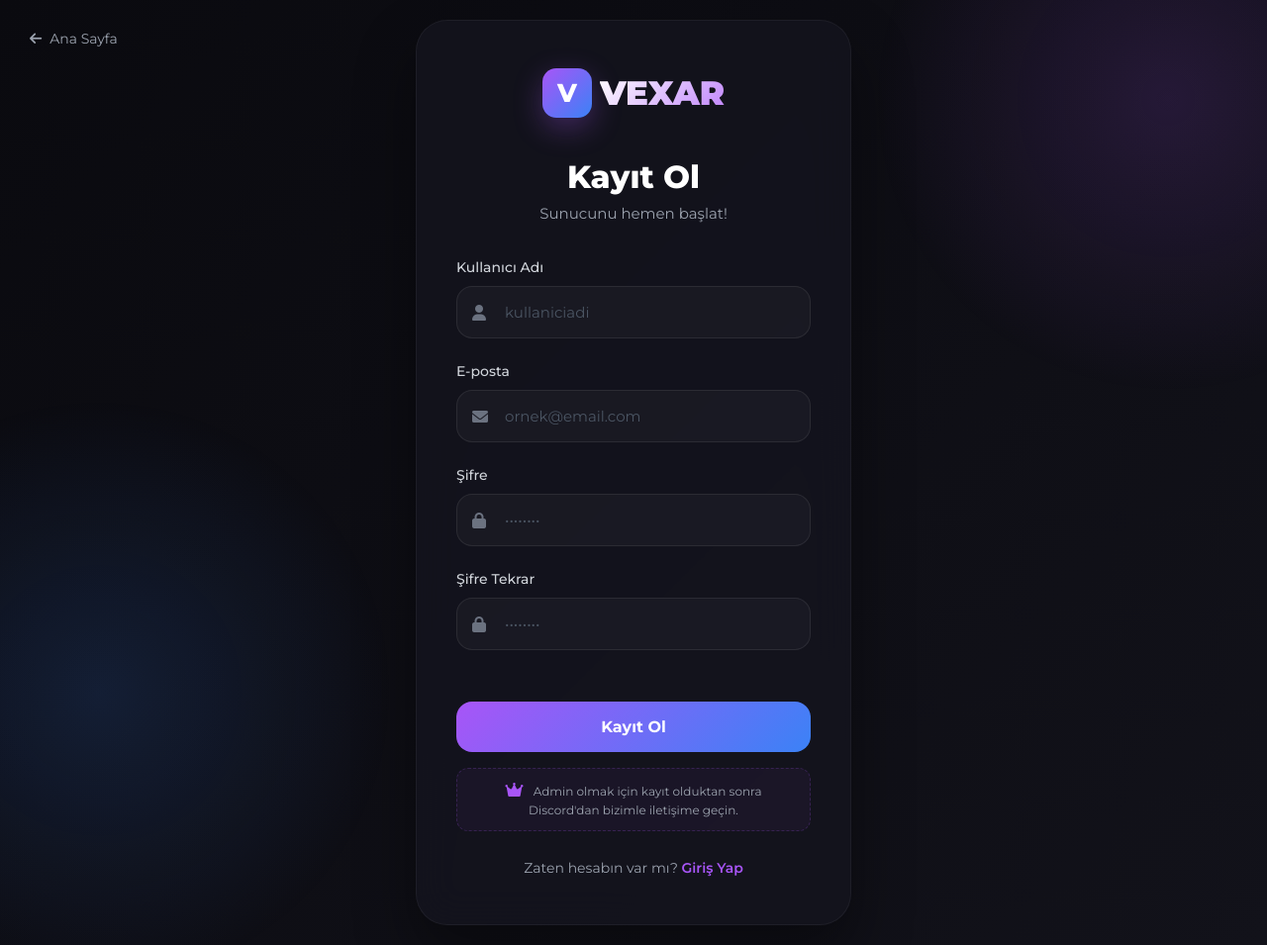
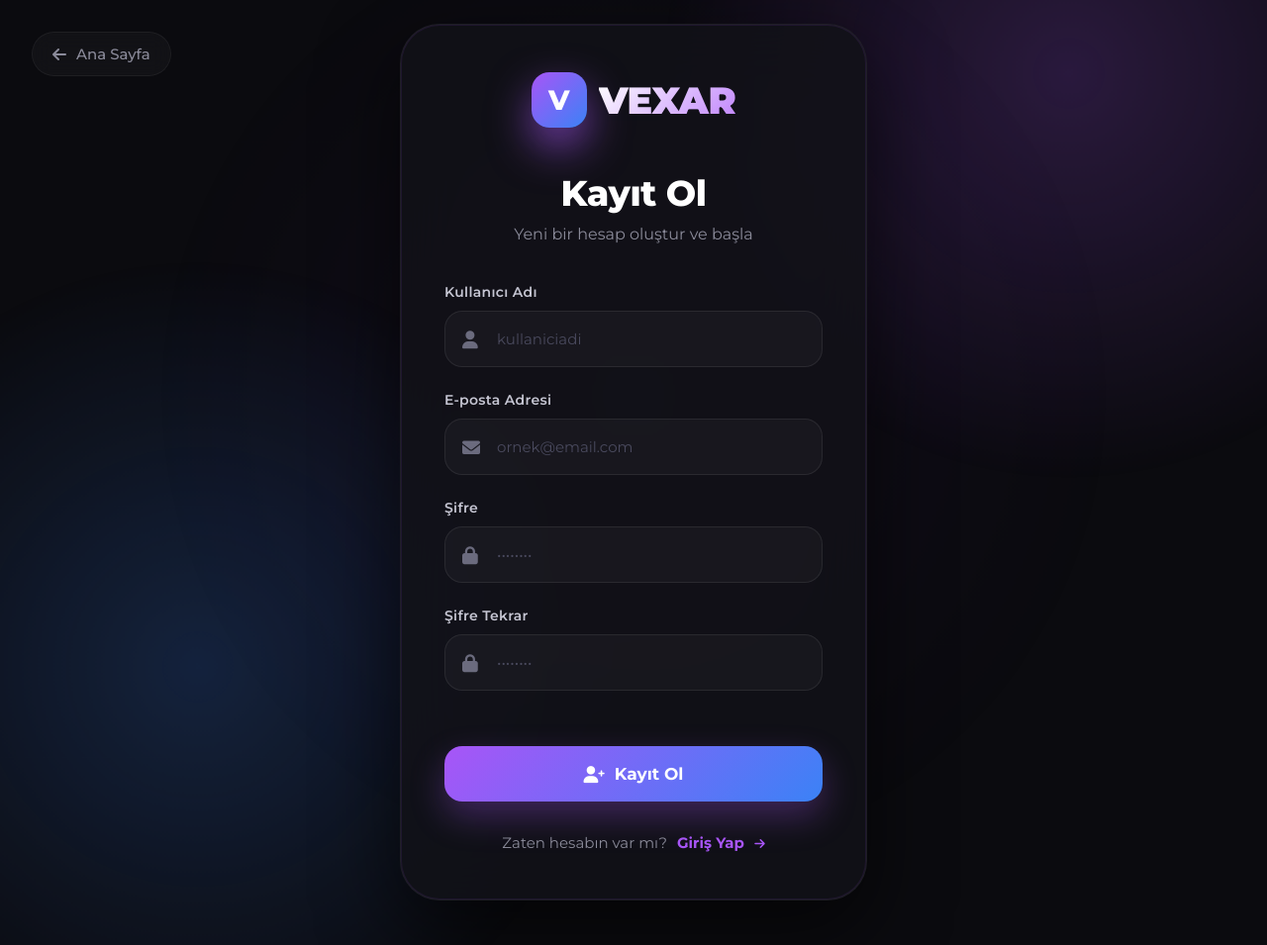
Before and after one commit to taeturkish/Vexar, a plain HTML site: page kayit.html in a window 1280 px wide. Shown: the whole page at 99% size. After the commit the page ends 934 px from the top, so only its background shows below. Drawn offline with nearby package versions, Linux system fonts and the light colour scheme.

Commit message:
Update kayit.html

```diff
--- a/kayit.html
+++ b/kayit.html
@@ -4,230 +4,430 @@
   <meta charset="UTF-8">
   <meta name="viewport" content="width=device-width, initial-scale=1.0">
   <title>Vexar Hosting | Kayıt Ol</title>
+  <link rel="preconnect" href="https://fonts.googleapis.com">
+  <link rel="preconnect" href="https://fonts.gstatic.com" crossorigin>
   <link href="https://fonts.googleapis.com/css2?family=Montserrat:wght@300;400;500;600;700;800;900&display=swap" rel="stylesheet">
   <link rel="stylesheet" href="https://cdnjs.cloudflare.com/ajax/libs/font-awesome/6.0.0-beta3/css/all.min.css">
   <style>
     * { margin: 0; padding: 0; box-sizing: border-box; }
+
     body {
       font-family: 'Montserrat', sans-serif;
-      background: linear-gradient(135deg, #0a0a0f 0%, #12121a 100%);
+      background: #0b0b0f;
       min-height: 100vh;
       display: flex;
       align-items: center;
       justify-content: center;
       color: white;
+      position: relative;
+      overflow-x: hidden;
     }
+
+    /* Glow Effects */
     .glow {
       position: fixed;
-      width: 600px;
-      height: 600px;
+      width: 800px;
+      height: 800px;
       border-radius: 50%;
-      background: radial-gradient(circle, rgba(168, 85, 247, 0.15) 0%, transparent 70%);
       pointer-events: none;
       z-index: 0;
     }
-    .glow-1 { top: -200px; right: -200px; }
-    .glow-2 { bottom: -200px; left: -200px; background: radial-gradient(circle, rgba(59, 130, 246, 0.15) 0%, transparent 70%); }
+    .glow-1 {
+      top: -300px;
+      right: -200px;
+      background: radial-gradient(circle, rgba(168, 85, 247, 0.2) 0%, transparent 70%);
+      animation: float 8s ease-in-out infinite;
+    }
+    .glow-2 {
+      bottom: -300px;
+      left: -200px;
+      background: radial-gradient(circle, rgba(59, 130, 246, 0.2) 0%, transparent 70%);
+      animation: float 8s ease-in-out infinite reverse;
+    }
+    .glow-3 {
+      top: 50%;
+      left: 50%;
+      transform: translate(-50%, -50%);
+      background: radial-gradient(circle, rgba(168, 85, 247, 0.1) 0%, transparent 70%);
+      width: 1000px;
+      height: 1000px;
+      animation: pulse 6s ease-in-out infinite;
+    }
 
+    @keyframes float {
+      0%, 100% { transform: translateY(0) scale(1); }
+      50% { transform: translateY(-30px) scale(1.05); }
+    }
+
+    @keyframes pulse {
+      0%, 100% { opacity: 0.5; transform: translate(-50%, -50%) scale(1); }
+      50% { opacity: 0.8; transform: translate(-50%, -50%) scale(1.1); }
+    }
+
+    /* Container */
     .register-container {
       position: relative;
       z-index: 10;
       width: 100%;
-      max-width: 480px;
-      padding: 20px;
+      max-width: 520px;
+      padding: 24px;
+      animation: fadeInUp 0.8s cubic-bezier(0.16, 1, 0.3, 1);
     }
+
+    @keyframes fadeInUp {
+      from {
+        opacity: 0;
+        transform: translateY(40px);
+      }
+      to {
+        opacity: 1;
+        transform: translateY(0);
+      }
+    }
+
+    /* Card */
     .register-card {
-      background: rgba(20, 20, 30, 0.8);
-      backdrop-filter: blur(20px);
-      border: 1px solid rgba(255, 255, 255, 0.05);
-      border-radius: 32px;
-      padding: 48px 40px;
-      box-shadow: 0 30px 60px rgba(0, 0, 0, 0.4);
-      animation: fadeInUp 0.6s ease;
+      background: rgba(18, 18, 24, 0.85);
+      backdrop-filter: blur(30px);
+      border: 1px solid rgba(255, 255, 255, 0.06);
+      border-radius: 40px;
+      padding: 48px 44px;
+      box-shadow: 0 30px 80px rgba(0, 0, 0, 0.6), 0 0 0 1px rgba(168, 85, 247, 0.1) inset;
+      transition: all 0.4s;
     }
-    @keyframes fadeInUp {
-      from { opacity: 0; transform: translateY(30px); }
-      to { opacity: 1; transform: translateY(0); }
+
+    .register-card:hover {
+      box-shadow: 0 40px 100px rgba(0, 0, 0, 0.8), 0 0 0 1px rgba(168, 85, 247, 0.2) inset;
+      border-color: rgba(168, 85, 247, 0.2);
     }
+
+    /* Logo */
     .logo {
       display: flex;
       align-items: center;
       justify-content: center;
-      gap: 8px;
-      margin-bottom: 40px;
+      gap: 12px;
+      margin-bottom: 44px;
     }
+
     .logo-icon {
-      width: 50px;
-      height: 50px;
+      width: 56px;
+      height: 56px;
       background: linear-gradient(135deg, #a855f7, #3b82f6);
-      border-radius: 14px;
+      border-radius: 18px;
       display: flex;
       align-items: center;
       justify-content: center;
-      font-size: 26px;
+      font-size: 28px;
       font-weight: 800;
-      box-shadow: 0 10px 30px rgba(168, 85, 247, 0.3);
+      box-shadow: 0 15px 35px rgba(168, 85, 247, 0.4);
+      animation: iconPulse 3s ease-in-out infinite;
     }
+
+    @keyframes iconPulse {
+      0%, 100% { box-shadow: 0 15px 35px rgba(168, 85, 247, 0.4); }
+      50% { box-shadow: 0 20px 45px rgba(168, 85, 247, 0.7); }
+    }
+
     .logo-text {
-      font-size: 34px;
+      font-size: 38px;
       font-weight: 900;
-      background: linear-gradient(135deg, #ffffff, #c084fc);
+      letter-spacing: -0.5px;
+      background: linear-gradient(135deg, #ffffff 0%, #c084fc 100%);
       -webkit-background-clip: text;
       background-clip: text;
       color: transparent;
     }
+
+    /* Title */
     .register-title {
-      font-size: 32px;
+      font-size: 36px;
       font-weight: 800;
       text-align: center;
-      margin-bottom: 8px;
+      margin-bottom: 10px;
+      letter-spacing: -0.5px;
     }
+
     .register-subtitle {
-      color: #9ca3af;
+      color: #8b8b9a;
       text-align: center;
-      font-size: 15px;
-      margin-bottom: 36px;
+      font-size: 16px;
+      margin-bottom: 40px;
+      font-weight: 400;
     }
+
+    /* Form */
     .form-group {
       margin-bottom: 24px;
+      opacity: 0;
+      animation: fadeInUp 0.6s cubic-bezier(0.16, 1, 0.3, 1) forwards;
     }
+
+    .form-group:nth-child(1) { animation-delay: 0.1s; }
+    .form-group:nth-child(2) { animation-delay: 0.2s; }
+    .form-group:nth-child(3) { animation-delay: 0.3s; }
+    .form-group:nth-child(4) { animation-delay: 0.4s; }
+
     .form-group label {
       display: block;
       margin-bottom: 10px;
-      font-weight: 500;
-      color: #d1d5db;
+      font-weight: 600;
+      color: #c5c5d2;
       font-size: 14px;
+      letter-spacing: 0.3px;
     }
+
     .input-wrapper {
       position: relative;
     }
+
     .input-wrapper i {
       position: absolute;
-      left: 16px;
+      left: 18px;
       top: 50%;
       transform: translateY(-50%);
-      color: #6b7280;
-      font-size: 16px;
+      color: #6b6b7e;
+      font-size: 18px;
+      transition: color 0.3s;
     }
+
     .input-wrapper input {
       width: 100%;
-      padding: 16px 16px 16px 48px;
+      padding: 18px 18px 18px 52px;
       background: rgba(255, 255, 255, 0.03);
       border: 1.5px solid rgba(255, 255, 255, 0.08);
-      border-radius: 16px;
+      border-radius: 18px;
       color: white;
       font-family: 'Montserrat', sans-serif;
       font-size: 15px;
+      font-weight: 500;
       transition: all 0.3s;
     }
+
     .input-wrapper input:focus {
       outline: none;
       border-color: #a855f7;
       background: rgba(168, 85, 247, 0.05);
+      box-shadow: 0 0 0 4px rgba(168, 85, 247, 0.1);
     }
+
+    .input-wrapper input:focus + i,
+    .input-wrapper input:valid + i {
+      color: #a855f7;
+    }
+
     .input-wrapper input::placeholder {
-      color: #4b5563;
+      color: #4a4a5e;
+      font-weight: 400;
     }
+
+    /* Button */
     .btn {
       width: 100%;
-      padding: 16px;
+      padding: 18px;
       background: linear-gradient(135deg, #a855f7, #3b82f6);
       border: none;
-      border-radius: 16px;
+      border-radius: 18px;
       color: white;
       font-weight: 700;
-      font-size: 16px;
+      font-size: 17px;
       cursor: pointer;
-      transition: all 0.3s;
+      transition: all 0.4s cubic-bezier(0.16, 1, 0.3, 1);
       font-family: 'Montserrat', sans-serif;
       position: relative;
       overflow: hidden;
+      box-shadow: 0 15px 35px rgba(168, 85, 247, 0.3);
+      margin-top: 32px;
+      opacity: 0;
+      animation: fadeInUp 0.6s cubic-bezier(0.16, 1, 0.3, 1) 0.5s forwards;
     }
+
+    .btn::before {
+      content: '';
+      position: absolute;
+      top: 50%;
+      left: 50%;
+      width: 0;
+      height: 0;
+      border-radius: 50%;
+      background: rgba(255, 255, 255, 0.3);
+      transform: translate(-50%, -50%);
+      transition: width 0.6s, height 0.6s;
+    }
+
     .btn:hover {
-      transform: translateY(-2px);
-      box-shadow: 0 15px 35px rgba(168, 85, 247, 0.4);
+      transform: translateY(-3px);
+      box-shadow: 0 20px 45px rgba(168, 85, 247, 0.5);
     }
+
+    .btn:hover::before {
+      width: 400px;
+      height: 400px;
+    }
+
     .btn:disabled {
-      opacity: 0.6;
+      opacity: 0.7;
       cursor: not-allowed;
       transform: none;
     }
+
+    .btn-content {
+      display: flex;
+      align-items: center;
+      justify-content: center;
+      gap: 10px;
+      position: relative;
+      z-index: 2;
+    }
+
     .spinner {
-      display: inline-block;
-      width: 20px;
-      height: 20px;
-      border: 2px solid rgba(255,255,255,0.3);
+      width: 22px;
+      height: 22px;
+      border: 2.5px solid rgba(255, 255, 255, 0.2);
       border-top-color: white;
       border-radius: 50%;
       animation: spin 0.8s linear infinite;
     }
-    @keyframes spin { to { transform: rotate(360deg); } }
+
+    @keyframes spin {
+      to { transform: rotate(360deg); }
+    }
+
+    /* Messages */
+    .message {
+      padding: 14px 18px;
+      border-radius: 14px;
+      font-size: 14px;
+      font-weight: 500;
+      margin-bottom: 20px;
+      display: none;
+      animation: slideIn 0.3s ease;
+    }
+
+    @keyframes slideIn {
+      from { opacity: 0; transform: translateY(-10px); }
+      to { opacity: 1; transform: translateY(0); }
+    }
+
     .error-message {
-      color: #ef4444;
-      font-size: 13px;
-      margin-top: 8px;
-      min-height: 20px;
+      background: rgba(239, 68, 68, 0.08);
+      border-left: 4px solid #ef4444;
+      color: #fca5a5;
     }
+
     .success-message {
-      color: #22c55e;
-      font-size: 13px;
-      margin-top: 8px;
+      background: rgba(34, 197, 94, 0.08);
+      border-left: 4px solid #22c55e;
+      color: #86efac;
     }
+
+    /* Footer */
     .login-link {
       text-align: center;
-      margin-top: 28px;
-      color: #9ca3af;
-      font-size: 14px;
+      margin-top: 32px;
+      color: #8b8b9a;
+      font-size: 15px;
+      opacity: 0;
+      animation: fadeInUp 0.6s cubic-bezier(0.16, 1, 0.3, 1) 0.6s forwards;
     }
+
     .login-link a {
       color: #a855f7;
       text-decoration: none;
-      font-weight: 600;
-      transition: color 0.2s;
+      font-weight: 700;
+      transition: all 0.3s;
+      margin-left: 6px;
+      position: relative;
     }
+
+    .login-link a::after {
+      content: '';
+      position: absolute;
+      bottom: -2px;
+      left: 0;
+      width: 0;
+      height: 2px;
+      background: linear-gradient(90deg, #a855f7, #3b82f6);
+      transition: width 0.3s;
+    }
+
     .login-link a:hover {
       color: #c084fc;
     }
+
+    .login-link a:hover::after {
+      width: 100%;
+    }
+
+    /* Back Button */
     .back-home {
-      position: absolute;
-      top: 30px;
-      left: 30px;
-      color: #9ca3af;
+      position: fixed;
+      top: 32px;
+      left: 32px;
+      color: #8b8b9a;
       text-decoration: none;
       display: flex;
       align-items: center;
-      gap: 8px;
-      font-size: 14px;
-      transition: color 0.2s;
+      gap: 10px;
+      font-size: 15px;
+      font-weight: 500;
+      transition: all 0.3s;
       z-index: 20;
+      padding: 12px 20px;
+      background: rgba(255, 255, 255, 0.03);
+      border: 1px solid rgba(255, 255, 255, 0.05);
+      border-radius: 40px;
+      backdrop-filter: blur(10px);
     }
+
     .back-home:hover {
       color: white;
+      background: rgba(255, 255, 255, 0.08);
+      border-color: rgba(168, 85, 247, 0.3);
+      transform: translateX(-5px);
     }
-    .admin-note {
-      text-align: center;
-      margin-top: 16px;
-      padding: 12px;
-      background: rgba(168, 85, 247, 0.05);
-      border-radius: 12px;
-      border: 1px dashed rgba(168, 85, 247, 0.2);
+
+    .back-home i {
+      font-size: 16px;
+      transition: transform 0.3s;
     }
-    .admin-note i {
-      color: #a855f7;
-      margin-right: 6px;
+
+    .back-home:hover i {
+      transform: translateX(-3px);
     }
-    .admin-note span {
-      color: #9ca3af;
-      font-size: 12px;
+
+    /* Responsive */
+    @media (max-width: 600px) {
+      .register-container {
+        padding: 16px;
+      }
+      .register-card {
+        padding: 36px 28px;
+        border-radius: 32px;
+      }
+      .back-home {
+        top: 20px;
+        left: 20px;
+        padding: 10px 16px;
+        font-size: 14px;
+      }
+      .logo-text {
+        font-size: 32px;
+      }
+      .register-title {
+        font-size: 30px;
+      }
     }
   </style>
 </head>
 <body>
   <div class="glow glow-1"></div>
   <div class="glow glow-2"></div>
+  <div class="glow glow-3"></div>
 
   <a href="/" class="back-home">
-    <i class="fas fa-arrow-left"></i> Ana Sayfa
+    <i class="fas fa-arrow-left"></i>
+    <span>Ana Sayfa</span>
   </a>
 
   <div class="register-container">
@@ -238,22 +438,25 @@
       </div>
 
       <h1 class="register-title">Kayıt Ol</h1>
-      <p class="register-subtitle">Sunucunu hemen başlat!</p>
+      <p class="register-subtitle">Yeni bir hesap oluştur ve başla</p>
 
-      <form id="registerForm" onsubmit="handleRegister(event)">
+      <div id="errorMessage" class="message error-message"></div>
+      <div id="successMessage" class="message success-message"></div>
+
+      <form id="registerForm" onsubmit="window.handleRegister(event)">
         <div class="form-group">
           <label>Kullanıcı Adı</label>
           <div class="input-wrapper">
             <i class="fas fa-user"></i>
-            <input type="text" id="username" placeholder="kullaniciadi" required minlength="3">
+            <input type="text" id="username" placeholder="kullaniciadi" required minlength="3" autocomplete="off">
           </div>
         </div>
 
         <div class="form-group">
-          <label>E-posta</label>
+          <label>E-posta Adresi</label>
           <div class="input-wrapper">
             <i class="fas fa-envelope"></i>
-            <input type="email" id="email" placeholder="ornek@email.com" required>
+            <input type="email" id="email" placeholder="ornek@email.com" required autocomplete="off">
           </div>
         </div>
 
@@ -273,29 +476,24 @@
           </div>
         </div>
 
-        <div id="errorMessage" class="error-message"></div>
-        <div id="successMessage" class="success-message"></div>
-
         <button type="submit" class="btn" id="registerBtn">
-          <span id="btnText">Kayıt Ol</span>
-          <span id="btnSpinner" class="spinner" style="display: none;"></span>
+          <div class="btn-content" id="btnContent">
+            <i class="fas fa-user-plus"></i>
+            <span>Kayıt Ol</span>
+          </div>
         </button>
       </form>
 
-      <div class="admin-note">
-        <i class="fas fa-crown"></i>
-        <span>Admin olmak için kayıt olduktan sonra Discord'dan bizimle iletişime geçin.</span>
-      </div>
-
       <p class="login-link">
-        Zaten hesabın var mı? <a href="/giris">Giriş Yap</a>
+        Zaten hesabın var mı?
+        <a href="/giris">Giriş Yap <i class="fas fa-arrow-right" style="margin-left: 6px; font-size: 12px;"></i></a>
       </p>
     </div>
   </div>
 
   <script src="https://cdn.jsdelivr.net/npm/@supabase/supabase-js@2"></script>
   <script>
-    // Supabase yapılandırması
+    (function() {
       const SUPABASE_URL = 'https://mwqfxhoakrjyuhyarhlw.supabase.co';
       const SUPABASE_ANON_KEY = 'eyJhbGciOiJIUzI1NiIsInR5cCI6IkpXVCJ9.eyJpc3MiOiJzdXBhYmFzZSIsInJlZiI6Im13cWZ4aG9ha3JmeXVoeWFyaGx3Iiwicm9sZSI6ImFub24iLCJpYXQiOjE3NzY3OTYxNjIsImV4cCI6MjA5MjM3MjE2Mn0.qwX8s3AaIViMzef3suuil6KKJPkPz35HYIeZBrYyAkI';
 
@@ -311,25 +509,26 @@
 
         const errorDiv = document.getElementById('errorMessage');
         const successDiv = document.getElementById('successMessage');
-      const btnText = document.getElementById('btnText');
-      const btnSpinner = document.getElementById('btnSpinner');
+        const btn = document.getElementById('registerBtn');
+        const btnContent = document.getElementById('btnContent');
 
-      errorDiv.textContent = '';
-      successDiv.textContent = '';
+        errorDiv.style.display = 'none';
+        successDiv.style.display = 'none';
 
         if (password !== confirmPassword) {
           errorDiv.textContent = 'Şifreler eşleşmiyor!';
+          errorDiv.style.display = 'block';
           return;
         }
 
         if (password.length < 6) {
-        errorDiv.textContent = 'Şifre en az 6 karakter olmalı!';
+          errorDiv.textContent = 'Şifre en az 6 karakter olmalıdır!';
+          errorDiv.style.display = 'block';
           return;
         }
 
-      btnText.style.display = 'none';
-      btnSpinner.style.display = 'inline-block';
-      document.getElementById('registerBtn').disabled = true;
+        btnContent.innerHTML = '<span class="spinner"></span><span>Kaydediliyor...</span>';
+        btn.disabled = true;
 
         try {
           const { data: authData, error: authError } = await supabase.auth.signUp({
@@ -342,7 +541,7 @@
 
           if (authError) {
             if (authError.message.includes('already registered')) {
-            throw new Error('Bu e-posta zaten kayıtlı!');
+              throw new Error('Bu e-posta adresi zaten kayıtlı!');
             }
             throw authError;
           }
@@ -362,17 +561,20 @@
             }
           }
 
-        successDiv.textContent = '✅ Kayıt başarılı! Giriş sayfasına yönlendiriliyorsunuz...';
+          successDiv.textContent = '✅ Hesabınız başarıyla oluşturuldu! Giriş sayfasına yönlendiriliyorsunuz...';
+          successDiv.style.display = 'block';
+
+          btnContent.innerHTML = '<i class="fas fa-check"></i><span>Başarılı!</span>';
 
           setTimeout(() => {
             window.location.href = '/giris';
           }, 2000);
 
         } catch (error) {
-        errorDiv.textContent = 'Hata: ' + error.message;
-        btnText.style.display = 'inline';
-        btnSpinner.style.display = 'none';
-        document.getElementById('registerBtn').disabled = false;
+          errorDiv.textContent = error.message;
+          errorDiv.style.display = 'block';
+          btnContent.innerHTML = '<i class="fas fa-user-plus"></i><span>Kayıt Ol</span>';
+          btn.disabled = false;
         }
       }
 
@@ -383,7 +585,9 @@
         }
       }
 
+      window.handleRegister = handleRegister;
       checkAuth();
+    })();
   </script>
 </body>
 </html>
```
Lines whose indentation alone changed are shown as unchanged.
